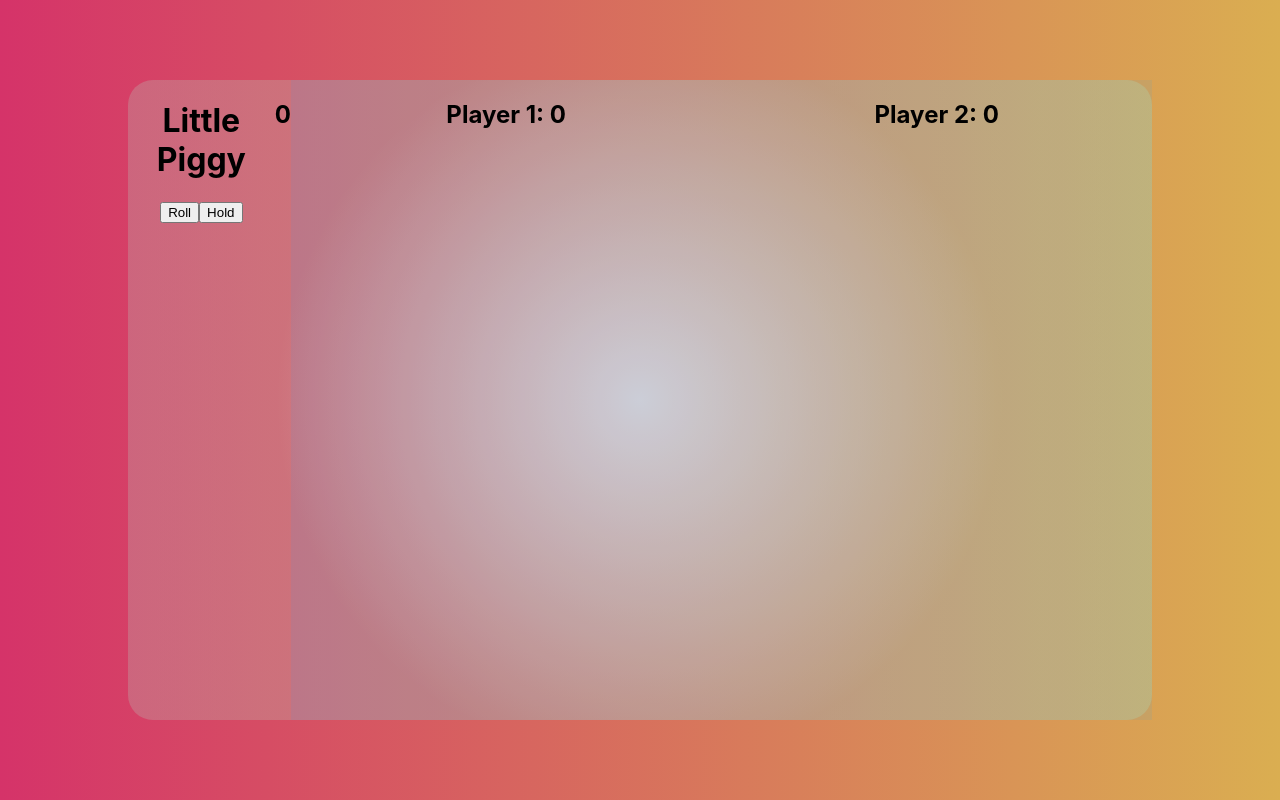
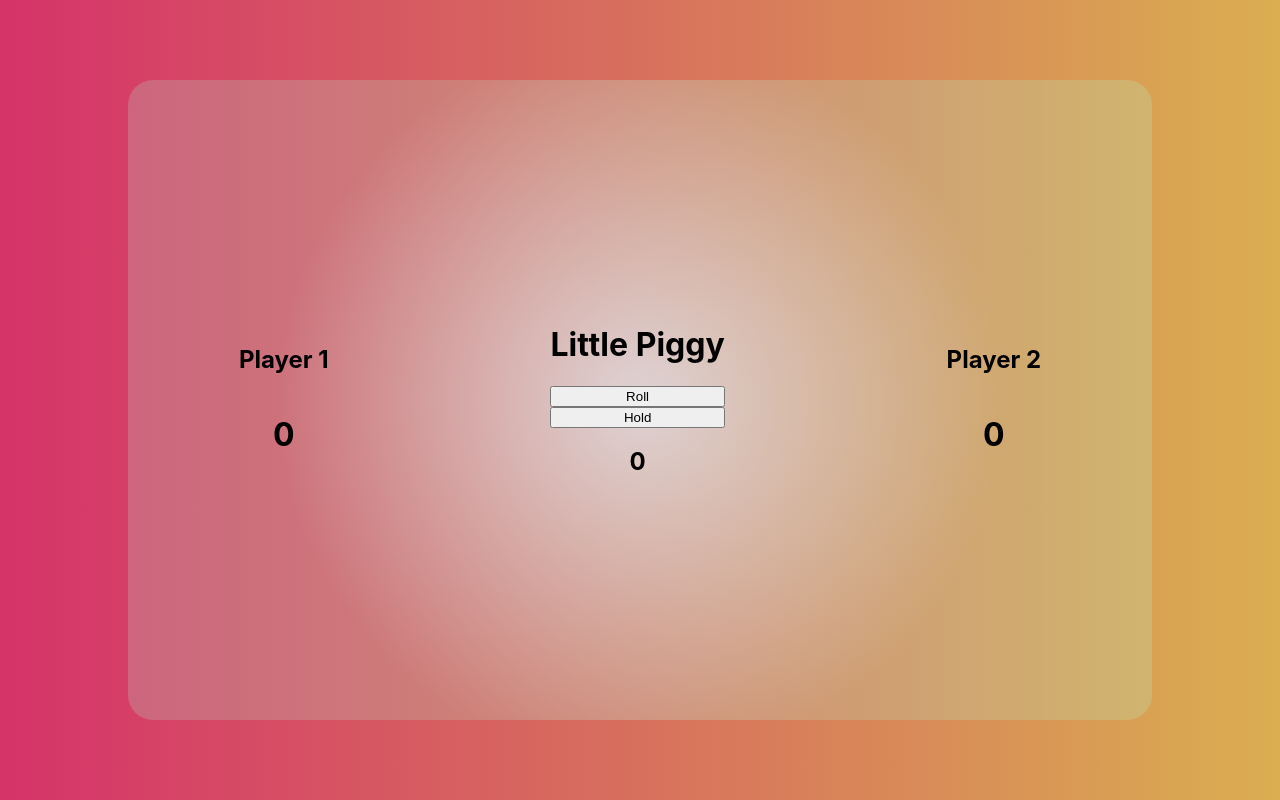
Before and after one commit to JarrodKane/little-piggy, a React (Create React App) app: page / in a window 1280 px wide. Built offline with nearby package versions, Linux system fonts and the light colour scheme.

Commit message:
Added some flexbox for the game board

```diff
--- a/src/Board.jsx
+++ b/src/Board.jsx
@@ -1,9 +1,11 @@
 import React, { useState, useEffect } from "react";
 import Die from "./Die";
 import styled from "styled-components";
-
+// display: flex;
 const GameBoard = styled.div`
   display: flex;
+  flex-direction: row;
+  justify-content: center;
   width: 80vw;
   height: 80%;
   text-align: center;
@@ -17,14 +19,28 @@ const GameBoard = styled.div`
   padding: 5rm;
 `;
 
-const Sides = styled.div`
-  background: rgba(41, 159, 238, 0.1);
-  width: 50%;
-  z-index: 2;
+const ContentDisp = styled.div`
+  display: flex;
+  justify-content: flex-start;
+  flex-direction: column;
+  text-align: center;
+  margin: auto;
 `;
-const MainContent = styled.div`
-  z-index: 1;
+
+const Side = styled.div`
+  display: flex;
+
+  flex-direction: column;
+  text-align: center;
+  margin: auto;
 `;
+
+/*
+const DiceImage = styled.img`
+  position: absolute;
+  top: 50%;
+`;
+*/
 
 // This function sets up the basic game
 function Board() {
@@ -85,20 +101,21 @@ function Board() {
 
   return (
     <GameBoard>
-      <MainContent>
+      <Side>
+        <h2>Player 1</h2>
+        <h1>{score[0]}</h1>
+      </Side>
+      <ContentDisp>
         <h1>Little Piggy</h1>
         <button onClick={btnRoll}> Roll</button>
         <button onClick={btnHold}> Hold</button>
-      </MainContent>
-
-      <Die num={dice} gamePlaying={game} />
-      <h2>{round}</h2>
-      <Sides>
-        <h2>Player 1: {score[0]}</h2>
-      </Sides>
-      <Sides>
-        <h2>Player 2: {score[1]}</h2>
-      </Sides>
+        <h2>{round}</h2>
+        <Die num={dice} gamePlaying={game} />
+      </ContentDisp>
+      <Side>
+        <h2>Player 2</h2>
+        <h1>{score[1]}</h1>
+      </Side>
     </GameBoard>
   );
 }
```
Also changed, not shown: src/Player.jsx (added).
